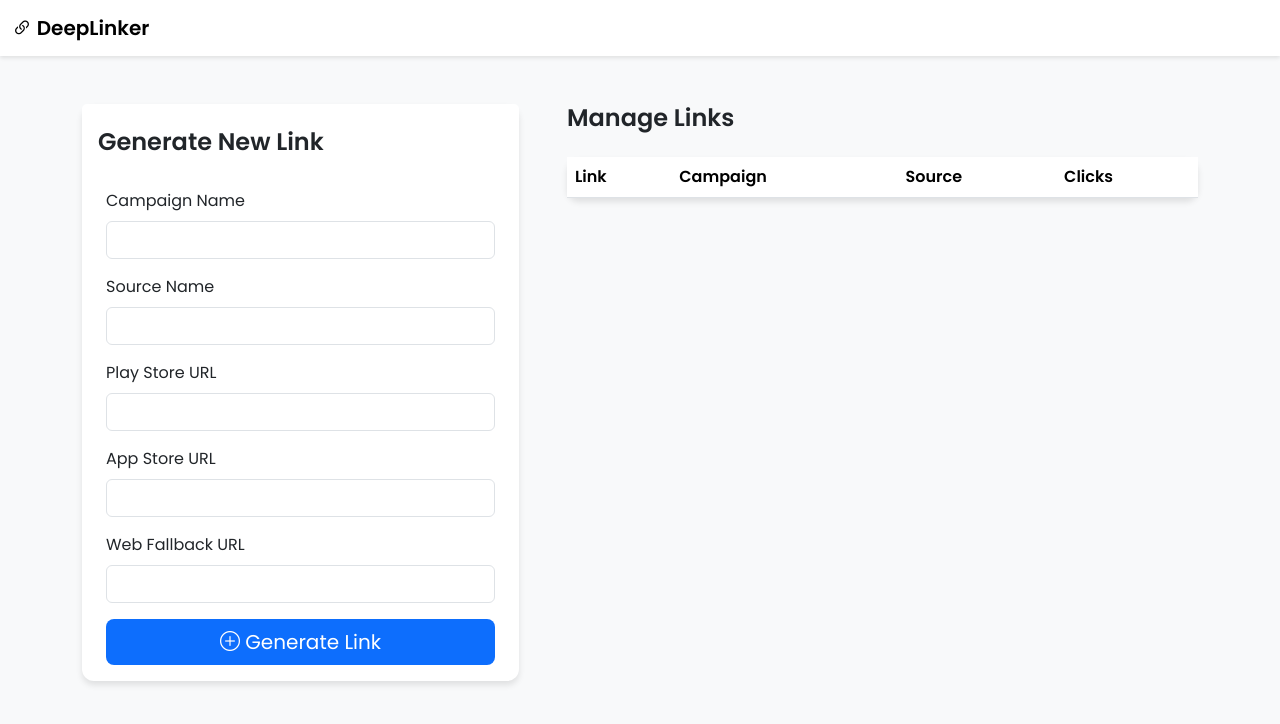
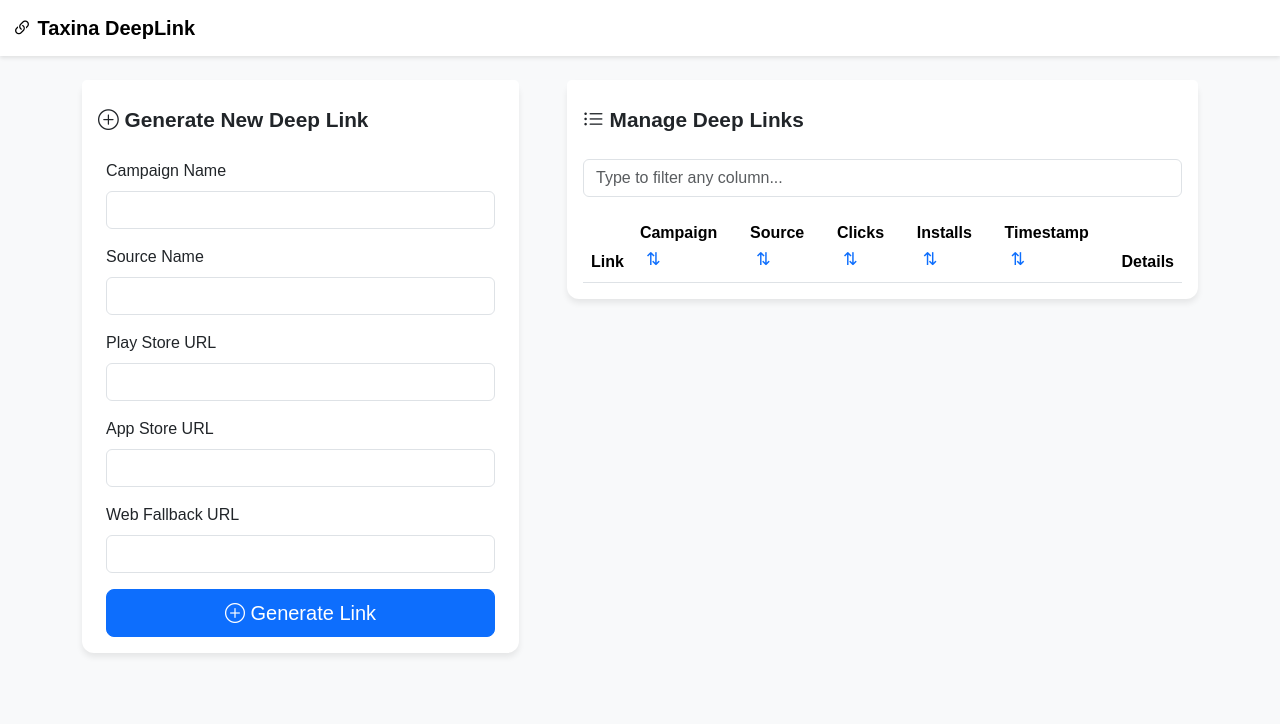
Before and after one commit to sumanth1905/Deeplink, a Flask app: page /admin in a window 1280 px wide. Shown: the top 724 px of the page. Run offline with Flask 3, Linux system fonts and the light colour scheme; lists and menus that the app fills with data are empty; some libraries are stand-ins or nearby versions.

Commit message:
Updated HTML

```diff
--- a/app/templates/dashboard.html
+++ b/app/templates/dashboard.html
@@ -8,51 +8,34 @@
     <link href="https://cdn.jsdelivr.net/npm/bootstrap@5.3.2/dist/css/bootstrap.min.css" rel="stylesheet">
     <!-- Bootstrap Icons -->
     <link rel="stylesheet" href="https://cdn.jsdelivr.net/npm/bootstrap-icons@1.10.5/font/bootstrap-icons.css">
-    <!-- Google Fonts -->
-    <link rel="preconnect" href="https://fonts.googleapis.com">
-    <link rel="preconnect" href="https://fonts.gstatic.com" crossorigin>
-    <link href="https://fonts.googleapis.com/css2?family=Poppins:wght@300;400;500;600&display=swap" rel="stylesheet">
-
+    <!-- List.js for filtering/sorting -->
+    <script src="https://cdnjs.cloudflare.com/ajax/libs/list.js/2.3.1/list.min.js"></script>
     <style>
-        body {
-            font-family: 'Poppins', sans-serif;
-            background-color: #f8f9fa;
-        }
-        .navbar {
-            box-shadow: 0 2px 4px rgba(0,0,0,.1);
-        }
-        .card {
-            border: none;
-            border-radius: 0.75rem;
-            box-shadow: 0 4px 6px rgba(0,0,0,.1);
-        }
-        .table-hover tbody tr:hover {
-            background-color: #f1f1f1;
-            cursor: pointer;
-        }
-        .btn-primary {
-            background-color: #0d6efd;
-            border: none;
-        }
-        .copy-btn {
-            cursor: pointer;
-        }
+        body { background-color: #f8f9fa; font-family: 'Poppins', sans-serif; }
+        .navbar { box-shadow: 0 2px 4px rgba(0,0,0,.1); }
+        .card { border: none; border-radius: 0.75rem; box-shadow: 0 4px 6px rgba(0,0,0,.08); }
+        .table-hover tbody tr:hover { background-color: #f1f1f1; }
+        .copy-btn { cursor: pointer; }
+        .section-title { font-weight: 600; font-size: 1.3rem; margin-bottom: 1rem; }
+        .filter-btn { border: none; background: none; color: #0d6efd; font-size: 1.1rem; cursor: pointer; }
+        .filter-btn.active { color: #198754; }
+        .timestamp { font-size: 0.95em; color: #888; }
     </style>
 </head>
 <body>
-    <nav class="navbar navbar-expand-lg navbar-light bg-white sticky-top">
+    <nav class="navbar navbar-expand-lg navbar-light bg-white sticky-top mb-4">
         <div class="container-fluid">
-            <a class="navbar-brand fw-bold" href="/admin"><i class="bi bi-link-45deg"></i> DeepLinker</a>
+            <a class="navbar-brand fw-bold" href="/admin"><i class="bi bi-link-45deg"></i> Taxina DeepLink</a>
         </div>
     </nav>
 
-    <div class="container my-5">
+    <div class="container">
         <div class="row g-5">
-            <!-- Generate Link Form -->
+            <!-- Generate Deep Link Section -->
             <div class="col-lg-5">
-                <div class="card">
+                <div class="card mb-4">
                     <div class="card-header bg-white border-0 pt-4">
-                        <h4 class="fw-bold">Generate New Link</h4>
+                        <span class="section-title"><i class="bi bi-plus-circle"></i> Generate New Deep Link</span>
                     </div>
                     <div class="card-body px-4">
                         <form action="/admin/generate" method="POST">
@@ -84,31 +67,63 @@
                 </div>
             </div>
 
-            <!-- Manage Links Table -->
+            <!-- Manage Deep Links Section -->
             <div class="col-lg-7">
-                <h4 class="fw-bold mb-4">Manage Links</h4>
-                <div class="card">
-                    <div class="card-body p-0">
-                        <div class="table-responsive">
+                <div class="card mb-4">
+                    <div class="card-header bg-white border-0 pt-4">
+                        <span class="section-title"><i class="bi bi-list-ul"></i> Manage Deep Links</span>
+                    </div>
+                    <div class="card-body">
+                        <!-- Simple Search Filter -->
+                        <div class="mb-3">
+                            <input class="search form-control" placeholder="Type to filter any column...">
+                        </div>
+                        <!-- Deep Links Table with Sorting Buttons -->
+                        <div id="deeplink-list">
                             <table class="table table-hover mb-0">
                                 <thead>
                                     <tr>
                                         <th scope="col">Link</th>
-                                        <th scope="col">Campaign</th>
-                                        <th scope="col">Source</th>
-                                        <th scope="col">Clicks</th>
+                                        <th scope="col">
+                                            Campaign
+                                            <button class="filter-btn sort" data-sort="campaign">⇅</button>
+                                        </th>
+                                        <th scope="col">
+                                            Source
+                                            <button class="filter-btn sort" data-sort="source">⇅</button>
+                                        </th>
+                                        <th scope="col">
+                                            Clicks
+                                            <button class="filter-btn sort" data-sort="clicks">⇅</button>
+                                        </th>
+                                        <th scope="col">
+                                            Installs
+                                            <button class="filter-btn sort" data-sort="installs">⇅</button>
+                                        </th>
+                                        <th scope="col">
+                                            Timestamp
+                                            <button class="filter-btn sort" data-sort="timestamp">⇅</button>
+                                        </th>
+                                        <th scope="col">Details</th>
                                     </tr>
                                 </thead>
-                                <tbody>
-                                    {% for click in clicks %}
+                                <tbody class="list">
+                                    {% for click, install_count in clicks_with_stats %}
                                     <tr>
                                         <td>
                                             <span id="link-{{ click.click_id }}">{{ request.host_url }}{{ click.click_id }}</span>
                                             <i class="bi bi-clipboard copy-btn ms-2 text-primary" onclick="copyToClipboard('link-{{ click.click_id }}', this)"></i>
                                         </td>
-                                        <td>{{ click.campaign }}</td>
-                                        <td>{{ click.source }}</td>
-                                        <td>{{ click.total_clicks }}</td>
+                                        <td class="campaign">{{ click.campaign }}</td>
+                                        <td class="source">{{ click.source }}</td>
+                                        <td class="clicks">{{ click.total_clicks }}</td>
+                                        <td class="installs">{{ install_count }}</td>
+                                        <td class="timestamp">{{ click.timestamp.strftime('%Y-%m-%d %H:%M:%S') }}</td>
+                                        <td>
+                                            <a href="{{ url_for('main.admin_link_details', click_id=click.click_id) }}" class="btn btn-sm btn-outline-primary">
+                                                <i class="bi bi-eye"></i> View
+                                            </a>
+                                        </td>
                                     </tr>
                                     {% endfor %}
                                 </tbody>
@@ -133,6 +148,20 @@
                 console.error('Failed to copy: ', err);
             });
         }
+
+        // List.js for instant filtering and sorting
+        var options = {
+            valueNames: ['campaign', 'source', 'clicks', 'installs', 'timestamp']
+        };
+        var deeplinkList = new List('deeplink-list', options);
+
+        // Optional: highlight active sort button
+        document.querySelectorAll('.filter-btn.sort').forEach(function(btn) {
+            btn.addEventListener('click', function() {
+                document.querySelectorAll('.filter-btn.sort').forEach(b => b.classList.remove('active'));
+                btn.classList.add('active');
+            });
+        });
     </script>
 </body>
 </html>
```
Also changed, not shown: app/templates/link_details.html (added, +257 -0 lines).
